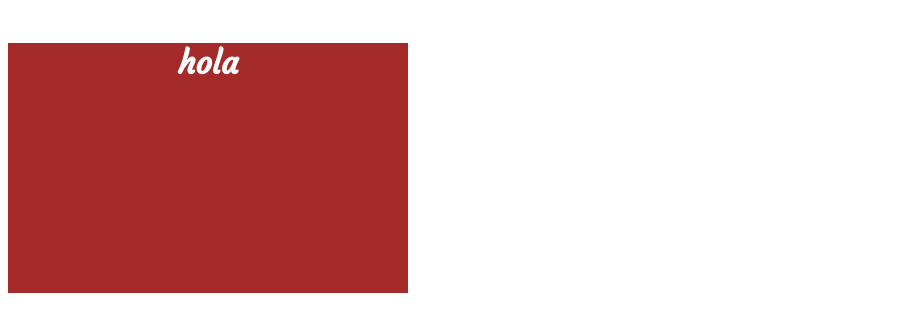
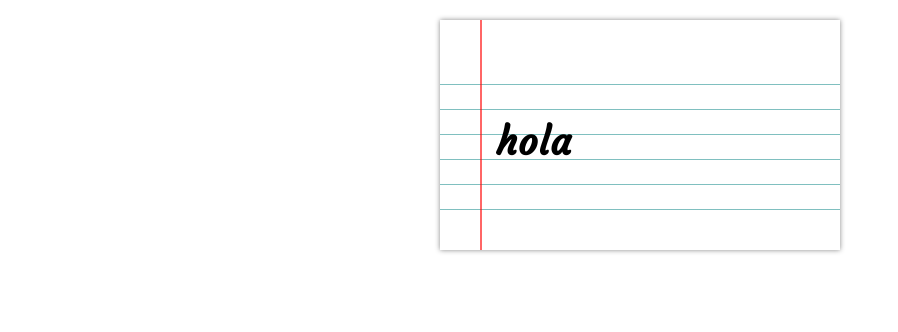
Before and after one commit to chatter-ladder/client, a React (Create React App) app: page / in a window 1280 px wide. Shown: the top 332 px of the page, without its empty margins (0-898 px from the left). Built offline with nearby package versions, Linux system fonts and the light colour scheme.

Commit message:
Formatted flashcard to look like note paper

```diff
--- a/src/components/Flashcard/Flashcard.js
+++ b/src/components/Flashcard/Flashcard.js
@@ -4,7 +4,11 @@ import classes from './Flashcard.module.css';
 const Flashcard = () => {
   return(
     <div className={classes.Flashcard}>
-      <h4>hola</h4>
+      <div className={classes.Pattern}>
+        <div className={classes.Content}>
+          <h4>hola</h4>
+        </div>
+      </div>
     </div>
   );
 }
--- a/src/components/Flashcard/Flashcard.module.css
+++ b/src/components/Flashcard/Flashcard.module.css
@@ -1,8 +1,71 @@
 .Flashcard {
-  height: 250px;
-  max-width: 400px;
-  background-color: brown;
-  text-align: center;
-  color: white;
-  font-size: 200%
+  height: 150px;
+  width: 400px;
+  margin: 20px auto;
+  background-color: white;
+  box-shadow: 0px 0px 5px 0px #888;
+  position: relative;
+  padding-top: 40px;
+  padding-bottom: 40px;
 }
+
+.Flashcard::before {
+  position: absolute;
+  top: 0;
+  left: 40px;
+  content: '';
+  width: 2px;
+  height: 100%;
+  background-color: rgba(255,0,0,0.6);
+}
+
+.Pattern {
+  height: 100%;
+  background-image: repeating-linear-gradient(white 0px, white 24px, teal 25px);
+}
+
+.Content {
+  padding-top: 6px;
+  padding-left: 56px;
+  padding-right: 16px;
+  line-height: 50px;
+  font-size: 38px;
+  letter-spacing: 1px;
+  word-spacing: 5px;
+}
+
+/* .Flashcard {
+  height: 700px;
+  width: 600px;
+  margin: 20px auto;
+  background-color: white;
+  box-shadow: 0px 0px 5px 0px #888;
+  position: relative;
+  padding-top: 40px;
+  padding-bottom: 40px;
+}
+
+.Flashcard::before {
+  position: absolute;
+  top: 0;
+  left: 40px;
+  content: '';
+  width: 2px;
+  height: 100%;
+  background-color: rgba(255,0,0,0.6);
+}
+
+.Pattern {
+  height: 100%;
+  background-image: repeating-linear-gradient(white 0px, white 24px, teal 25px);
+}
+
+.Content {
+  padding-top: 6px;
+  padding-left: 56px;
+  padding-right: 16px;
+  line-height: 25px;
+  font-size: 19px;
+  letter-spacing: 1px;
+  word-spacing: 5px;
+} */
```
